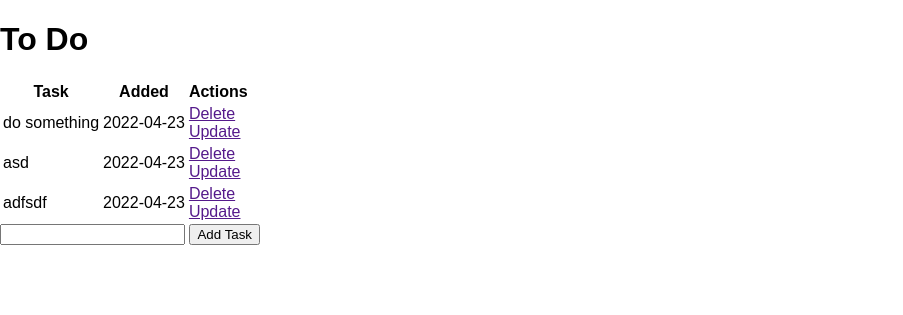
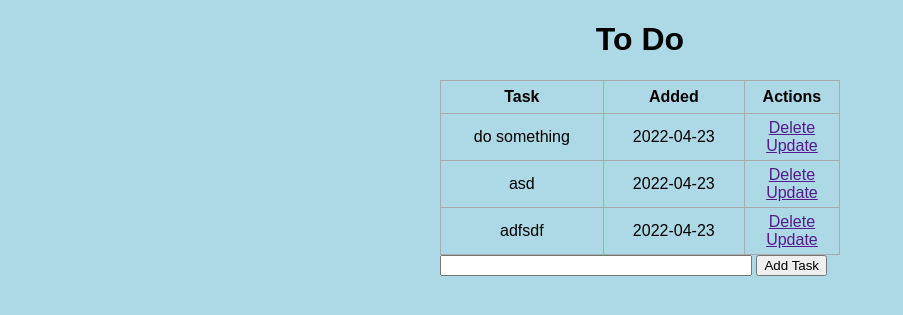
Before and after one commit to GlendleNguyen/Flask-Task, a Flask app: page / in a window 1280 px wide. Shown: the top 315 px of the page, without its empty margins (0-903 px from the left). Run offline with Flask 2, Linux system fonts and the light colour scheme; data comes from the database, SQL or seed files in the repository.

Commit message:
add css styling

```diff
--- a/static/css/main.css
+++ b/static/css/main.css
@@ -1,4 +1,36 @@
 body {
     margin: 0;
     font-family: sans-serif;
+    background-color: lightblue;
 }
+
+.content {
+    margin: 0 auto;
+    width: 400px;
+}
+
+table, td, th {
+    border: 1px solid #aaa;
+}
+
+table {
+    border-collapse: collapse;
+    width: 100%;
+}
+
+th {
+    height: 30px;
+}
+
+td {
+    text-align: center;
+    padding: 5px;
+}
+
+.form {
+    margin-top: 20px;
+}
+
+#content {
+    width: 76%;
+}
--- a/templates/index.html
+++ b/templates/index.html
@@ -6,7 +6,7 @@
 
 {% block body %}
 <div class="content">
-    <h1>To Do</h1>
+    <h1 style="text-align: center">To Do</h1>
 
     <table>
         <tr>
```
